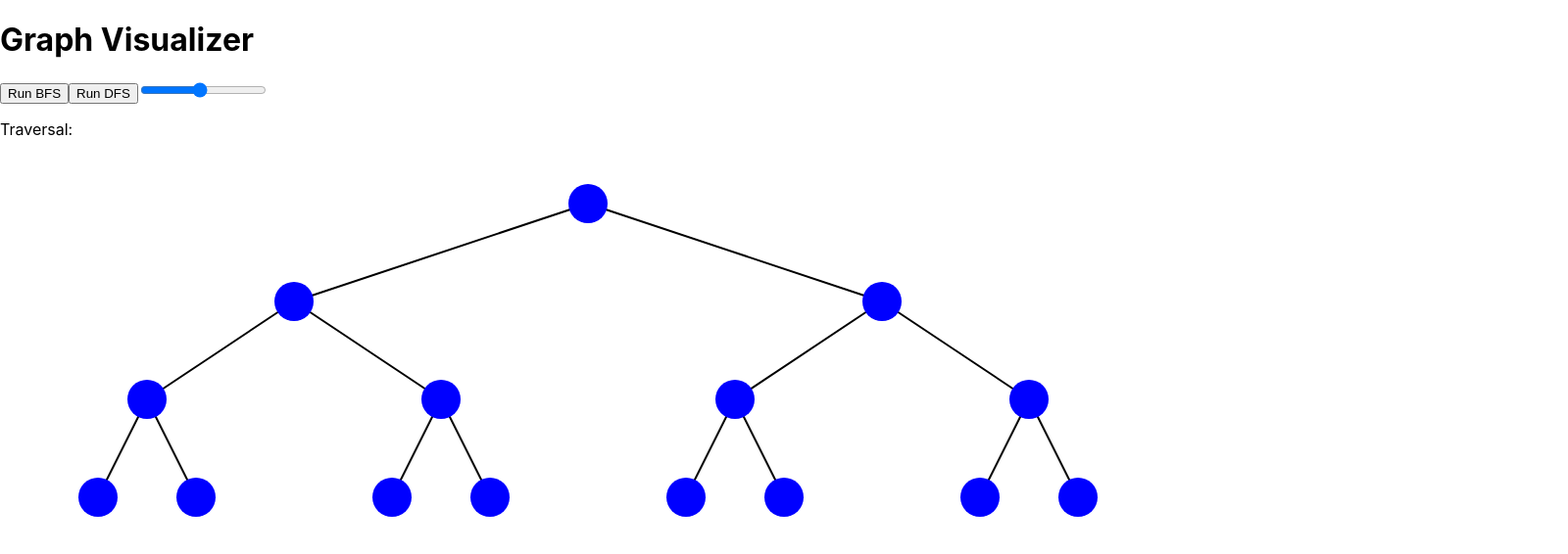
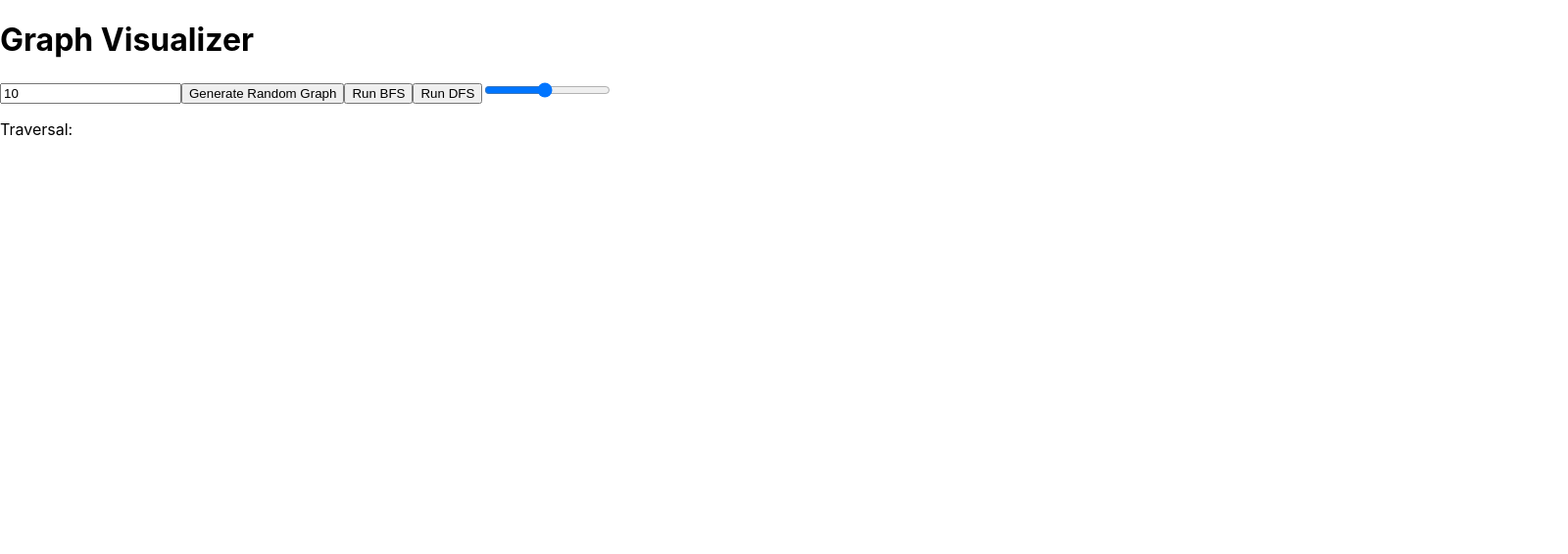
Before and after one commit to KabanEOS/-, a React (Create React App) app in the folder graph-vis-fe/: page / in a window 1280 px wide. Shown: the top 566 px of the page at 98% size, 1600 px wide, since content can reach past the window. Built offline with nearby package versions, Linux system fonts and the light colour scheme.

Commit message:
random graph generate and position

```diff
--- a/graph-vis-fe/src/App.js
+++ b/graph-vis-fe/src/App.js
@@ -2,45 +2,10 @@ import React, { useState } from "react";
 import Traversal from "./components/Traversal";
 
 const App = () => {
-  const [nodes, setNodes] = useState([
-    { id: 1, x: 600, y: 50 },
-    { id: 2, x: 300, y: 150 },
-    { id: 3, x: 900, y: 150 },
-    { id: 4, x: 150, y: 250 },
-    { id: 5, x: 450, y: 250 },
-    { id: 6, x: 750, y: 250 },
-    { id: 7, x: 1050, y: 250 },
-    { id: 8, x: 100, y: 350 },
-    { id: 9, x: 200, y: 350 },
-    { id: 10, x: 400, y: 350 },
-    { id: 11, x: 500, y: 350 },
-    { id: 12, x: 700, y: 350 },
-    { id: 13, x: 800, y: 350 },
-    { id: 14, x: 1000, y: 350 },
-    { id: 15, x: 1100, y: 350 },
-  ]);
-
-  const [edges, setEdges] = useState([
-    { source: 1, target: 2 },
-    { source: 1, target: 3 },
-    { source: 2, target: 4 },
-    { source: 2, target: 5 },
-    { source: 3, target: 6 },
-    { source: 3, target: 7 },
-    { source: 4, target: 8 },
-    { source: 4, target: 9 },
-    { source: 5, target: 10 },
-    { source: 5, target: 11 },
-    { source: 6, target: 12 },
-    { source: 6, target: 13 },
-    { source: 7, target: 14 },
-    { source: 7, target: 15 },
-  ]);
-
   return (
     <div className="App">
       <h1>Graph Visualizer</h1>
-      <Traversal nodes={nodes} edges={edges} />
+      <Traversal />
     </div>
   );
 };
--- a/graph-vis-fe/src/components/Graph.js
+++ b/graph-vis-fe/src/components/Graph.js
@@ -1,44 +1,35 @@
-import React, { useState } from "react";
-import Node from "./Node";
-import Edge from "./Edge";
+import React from "react";
 
-const Graph = ({
-  nodes,
-  edges,
-  setNodes,
-  setEdges,
-  currentNode,
-  visitedNodes,
-}) => {
-  const [newNodeId, setNewNodeId] = useState(nodes.length + 1);
-
-  const addNode = (x, y) => {
-    setNodes([...nodes, { id: newNodeId, x, y }]);
-    setNewNodeId(newNodeId + 1);
-  };
-
-  const addEdge = (source, target) => {
-    setEdges([...edges, { source, target }]);
-  };
-
-  const handleSvgClick = (e) => {
-    const rect = e.target.getBoundingClientRect();
-    const x = e.clientX - rect.left;
-    const y = e.clientY - rect.top;
-    addNode(x, y);
-  };
+const Graph = ({ nodes, edges, currentNode, visitedNodes }) => {
+  // Adjust node size based on the number of nodes and viewport width
+  const nodeSize = Math.max(10, Math.min(30, 1000 / nodes.length));
 
   return (
-    <svg width="1600" height="1200" onClick={handleSvgClick}>
+    <svg width="100%" height="100%">
       {edges.map((edge, index) => (
-        <Edge key={index} edge={edge} nodes={nodes} />
+        <line
+          key={index}
+          x1={nodes.find((node) => node.id === edge.source).x}
+          y1={nodes.find((node) => node.id === edge.source).y}
+          x2={nodes.find((node) => node.id === edge.target).x}
+          y2={nodes.find((node) => node.id === edge.target).y}
+          stroke="black"
+          strokeWidth="2"
+        />
       ))}
       {nodes.map((node) => (
-        <Node
+        <circle
           key={node.id}
-          node={node}
-          currentNode={currentNode}
-          visitedNodes={visitedNodes}
+          cx={node.x}
+          cy={node.y}
+          r={nodeSize}
+          fill={
+            currentNode === node.id
+              ? "red"
+              : visitedNodes.includes(node.id)
+                ? "green"
+                : "blue"
+          }
         />
       ))}
     </svg>
--- a/graph-vis-fe/src/components/Traversal.js
+++ b/graph-vis-fe/src/components/Traversal.js
@@ -1,13 +1,22 @@
-import React, { useState, useEffect } from "react";
-import { getBfsTraversal, getDfsTraversal } from "../services/api";
+import React, { useState, useEffect, useRef } from "react";
+import {
+  getBfsTraversal,
+  getDfsTraversal,
+  generateRandomGraph,
+} from "../services/api";
 import Graph from "./Graph";
 
-const Traversal = ({ nodes, edges }) => {
+const Traversal = () => {
+  const [nodes, setNodes] = useState([]);
+  const [edges, setEdges] = useState([]);
   const [sequence, setSequence] = useState([]);
   const [currentStep, setCurrentStep] = useState(0);
   const [intervalId, setIntervalId] = useState(null);
   const [speed, setSpeed] = useState(1000);
   const [traversalName, setTraversalName] = useState("");
+  const [numNodes, setNumNodes] = useState(10);
+
+  const graphRef = useRef(null);
 
   const fetchBfsTraversal = async () => {
     try {
@@ -31,6 +40,83 @@ const Traversal = ({ nodes, edges }) => {
     }
   };
 
+  const fetchRandomGraph = async () => {
+    try {
+      const graph = await generateRandomGraph(numNodes);
+      const viewportWidth = graphRef.current.clientWidth;
+      const viewportHeight = graphRef.current.clientHeight;
+      const nodesWithPositions = calculateNodePositions(
+        graph.nodes,
+        graph.edges,
+        viewportWidth,
+        viewportHeight
+      );
+      setNodes(nodesWithPositions);
+      setEdges(graph.edges);
+      setSequence([]);
+      setCurrentStep(0);
+      setTraversalName("");
+    } catch (error) {
+      console.error("Error generating random graph:", error);
+    }
+  };
+
+  const calculateNodePositions = (
+    nodes,
+    edges,
+    viewportWidth,
+    viewportHeight
+  ) => {
+    const nodeMap = new Map(
+      nodes.map((node) => [node.id, { ...node, children: [] }])
+    );
+    edges.forEach((edge) => {
+      nodeMap.get(edge.source).children.push(nodeMap.get(edge.target));
+    });
+
+    const root = nodeMap.get(nodes[0].id);
+    const positions = {};
+
+    // Calculate levels
+    const levels = [];
+    const buildLevels = (node, depth = 0) => {
+      if (!levels[depth]) {
+        levels[depth] = [];
+      }
+      levels[depth].push(node);
+      node.children.forEach((child) => buildLevels(child, depth + 1));
+    };
+
+    buildLevels(root);
+
+    const depthCount = levels.length;
+    const levelSeparation = Math.min(100, viewportHeight / (depthCount + 1)); // Adjust based on graph depth and viewport height
+    let nodeSeparation;
+
+    if (nodes.length <= 50) {
+      nodeSeparation = Math.min(100, viewportWidth / (nodes.length + 1)); // Adjust based on node count and viewport width
+    } else {
+      nodeSeparation = viewportWidth / (nodes.length * 0.35); // Make nodes more compact for larger graphs
+    }
+
+    levels.forEach((nodesAtLevel, depth) => {
+      const levelWidth = nodesAtLevel.length * nodeSeparation;
+      const startX = Math.max(0, (viewportWidth - levelWidth) / 2);
+
+      nodesAtLevel.forEach((node, index) => {
+        positions[node.id] = {
+          x: Math.round(startX + index * nodeSeparation), // Round to nearest integer
+          y: Math.round((depth + 1) * levelSeparation), // Round to nearest integer
+        };
+      });
+    });
+
+    return nodes.map((node) => ({
+      ...node,
+      ...positions[node.id],
+    }));
+  };
+
   useEffect(() => {
     if (sequence.length > 0) {
       const id = setInterval(() => {
@@ -47,6 +133,14 @@ const Traversal = ({ nodes, edges }) => {
 
   return (
     <div>
+      <input
+        type="number"
+        min="1"
+        value={numNodes}
+        onChange={(e) => setNumNodes(Number(e.target.value))}
+        placeholder="Number of nodes"
+      />
+      <button onClick={fetchRandomGraph}>Generate Random Graph</button>
       <button onClick={fetchBfsTraversal}>Run BFS</button>
       <button onClick={fetchDfsTraversal}>Run DFS</button>
       <input
@@ -58,14 +152,16 @@ const Traversal = ({ nodes, edges }) => {
         onChange={(e) => setSpeed(Number(e.target.value))}
       />
       <p>Traversal: {traversalName}</p>
+      <div ref={graphRef} style={{ width: "100vw", height: "80vh" }}>
         <Graph
           nodes={nodes}
           edges={edges}
-        setNodes={() => {}}
-        setEdges={() => {}}
+          setNodes={setNodes}
+          setEdges={setEdges}
           currentNode={currentNode}
           visitedNodes={sequence.slice(0, currentStep + 1)}
         />
+      </div>
     </div>
   );
 };
--- a/graph-vis-fe/src/services/api.js
+++ b/graph-vis-fe/src/services/api.js
@@ -1,6 +1,6 @@
 import axios from "axios";
 
-const API_URL = "http://127.0.0.1:5000";
+const API_URL = "http://127.0.0.1:5001";
 
 export const getBfsTraversal = async (graph) => {
   const response = await axios.post(`${API_URL}/traversal/bfs`, graph);
@@ -11,3 +11,10 @@ export const getDfsTraversal = async (graph) => {
   const response = await axios.post(`${API_URL}/traversal/dfs`, graph);
   return response.data;
 };
+
+export const generateRandomGraph = async (numNodes) => {
+  const response = await axios.post(`${API_URL}/generate_graph`, {
+    num_nodes: numNodes,
+  });
+  return response.data;
+};
```
Also changed, not shown: 2 other files (tests, documents, lock files or other folders). Lines whose indentation alone changed are shown as unchanged.
